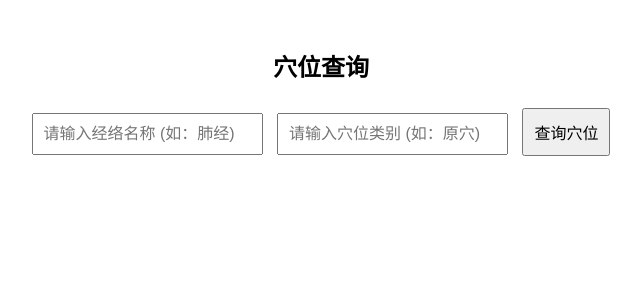
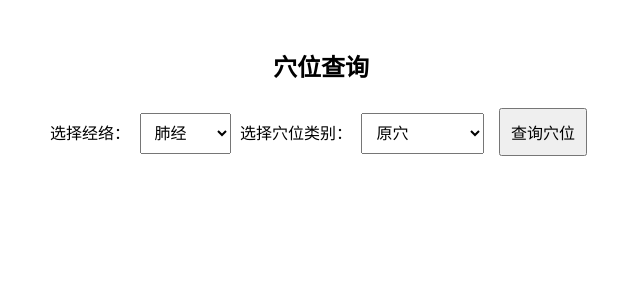
Before and after one commit to zhangsuzy/acupoints_db, a Flask app: page / in a window 1280 px wide. Shown: the top 300 px of the page, without its empty margins (319-960 px from the left). Run offline with Flask 3, Linux system fonts and the light colour scheme; some libraries are stand-ins or nearby versions.

Commit message:
Add files via upload

```diff
--- a/templates/index.html
+++ b/templates/index.html
@@ -10,7 +10,7 @@
             text-align: center;
             padding: 20px;
         }
-        input, button {
+        select, button {
             margin: 5px;
             padding: 10px;
             font-size: 16px;
@@ -26,10 +26,42 @@
 <body>
 
     <h2>穴位查询</h2>
-    <input type="text" id="meridian" placeholder="请输入经络名称 (如：肺经)">
-    <input type="text" id="category" placeholder="请输入穴位类别 (如：原穴)">
+
+    <!-- 经络下拉菜单 -->
+    <label for="meridian">选择经络：</label>
+    <select id="meridian">
+        <option value="肺经">肺经</option>
+        <option value="心经">心经</option>
+        <option value="心包经">心包经</option>
+        <option value="大肠经">大肠经</option>
+        <option value="小肠经">小肠经</option>
+        <option value="三焦经">三焦经</option>
+        <option value="脾经">脾经</option>
+        <option value="肾经">肾经</option>
+        <option value="肝经">肝经</option>
+        <option value="胃经">胃经</option>
+        <option value="膀胱经">膀胱经</option>
+        <option value="胆经">胆经</option>
+    </select>
+
+    <!-- 穴位类别下拉菜单 -->
+    <label for="category">选择穴位类别：</label>
+    <select id="category">
+        <option value="原穴">原穴</option>
+        <option value="络穴">络穴</option>
+        <option value="背俞穴">背俞穴</option>
+        <option value="募穴">募穴</option>
+        <option value="郄穴">郄穴</option>
+        <option value="八会穴">八会穴</option>
+        <option value="八脉交会穴">八脉交会穴</option>
+        <option value="下合穴">下合穴</option>
+        <option value="四总穴">四总穴</option>
+    </select>
+
+    <!-- 查询按钮 -->
     <button onclick="queryAcupoints()">查询穴位</button>
 
+    <!-- 结果显示 -->
     <div id="result"></div>
 
     <script>
@@ -38,7 +70,7 @@
             let category = document.getElementById("category").value;
 
             if (!meridian || !category) {
-                document.getElementById("result").innerText = "❌ 请输入经络和穴位类别！";
+                document.getElementById("result").innerText = "❌ 请选择经络和穴位类别！";
                 return;
             }
 
```
